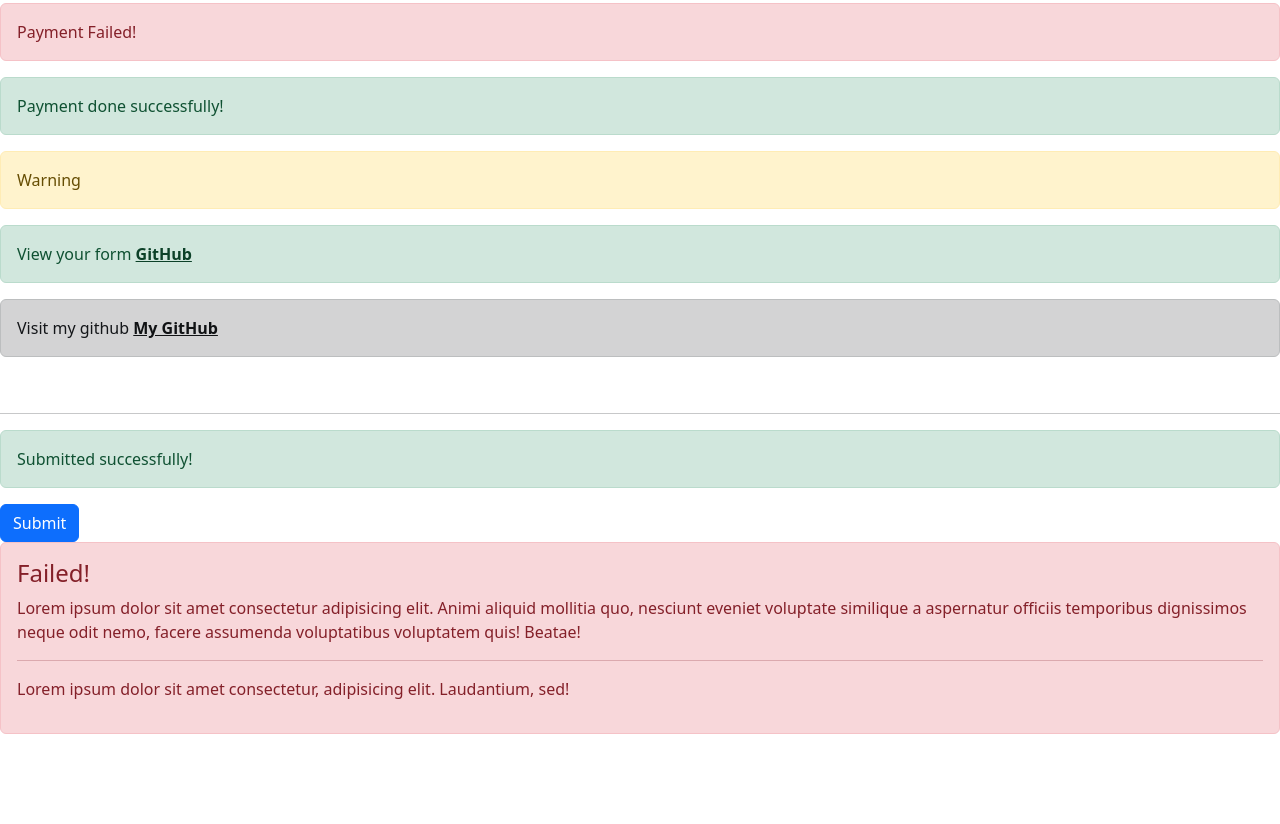
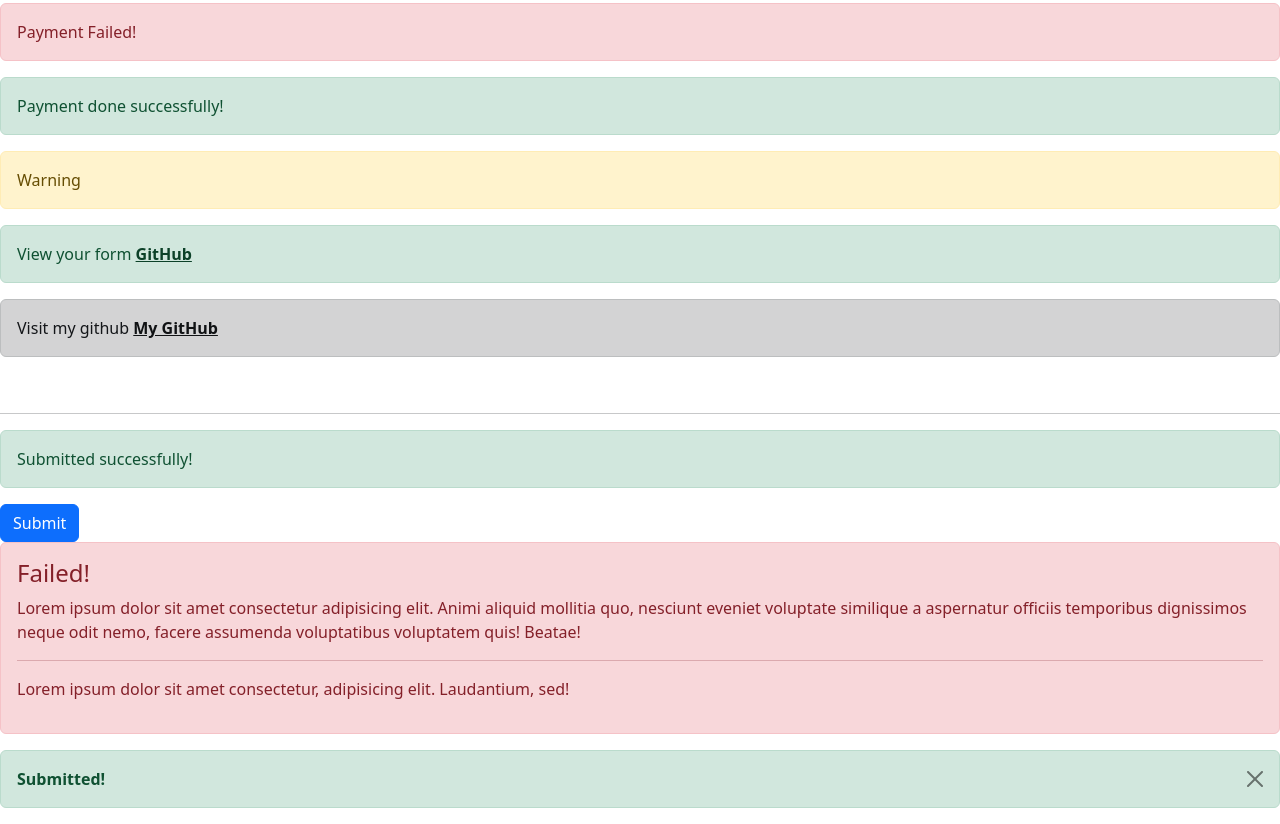
Before and after one commit to Om-Raja/Full-Stack-Development, a plain HTML site: page Day-12/BootstrapBasic.html in a window 1280 px wide. Shown: the part 772-1596 px from the top of the page. Before the commit the page ends 1522 px from the top, so only its background shows below. Drawn offline with nearby package versions, Linux system fonts and the light colour scheme.

Commit message:
practiced dismissible button

```diff
--- a/Day-12/BootstrapBasic.html
+++ b/Day-12/BootstrapBasic.html
@@ -89,4 +89,11 @@
         <hr>
         <p>Lorem ipsum dolor sit amet consectetur, adipisicing elit. Laudantium, sed!</p>
     </div>
+
+    <!--Dismissible button-->
+
+    <div class="alert alert-success alert-dismissible fade show" role="alert">
+        <strong>Submitted!</strong>
+        <button class="btn-close" type="button" data-bs-dismiss="alert"></button>
+    </div>
 </html>
```
